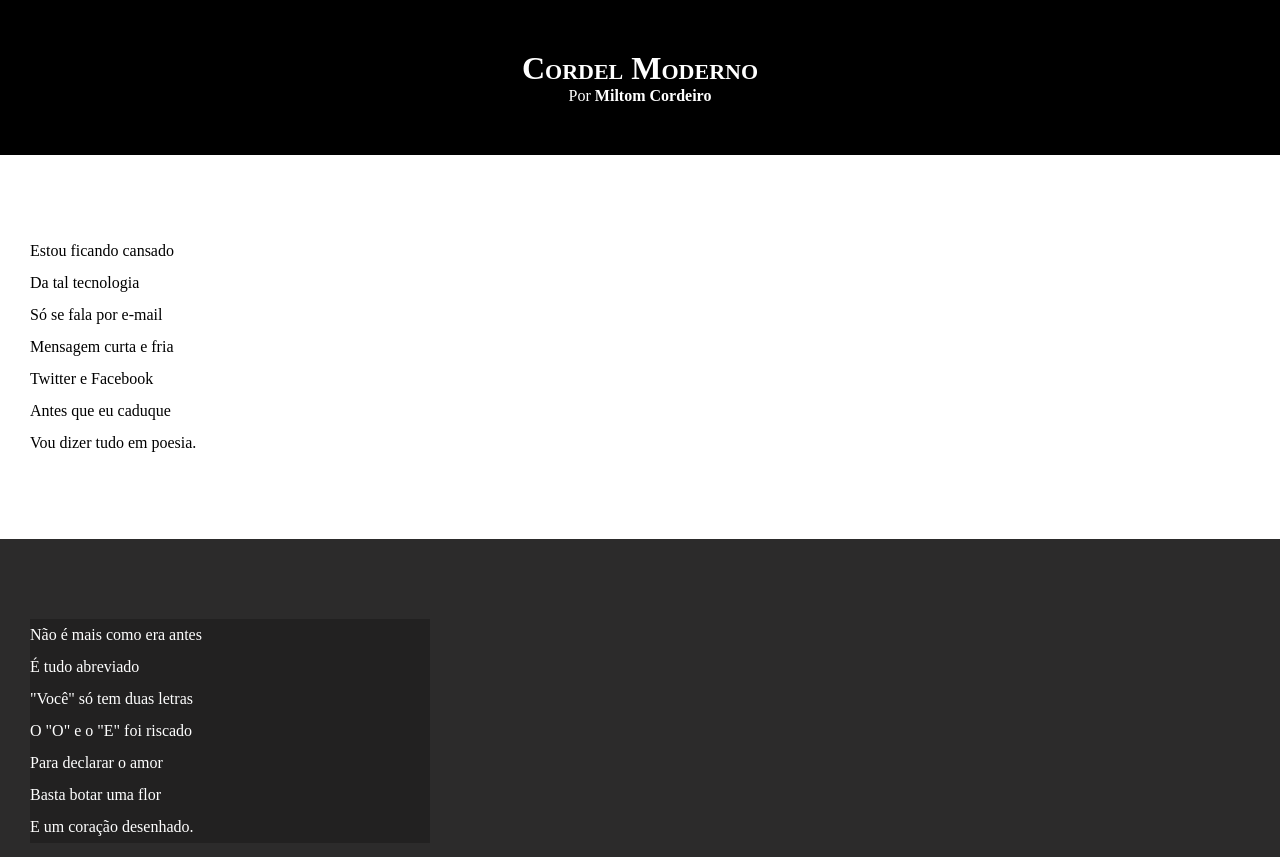
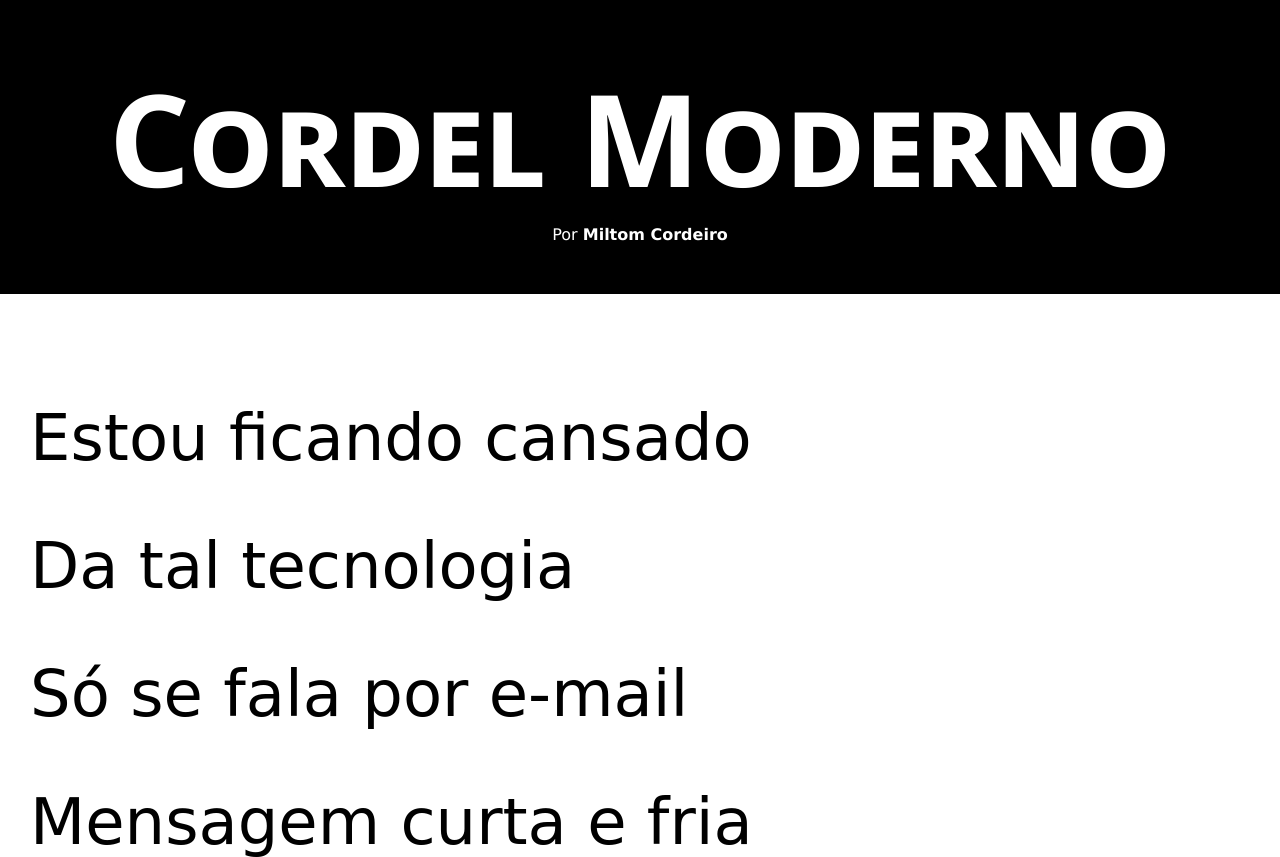
Before and after one commit to ManoTawn/html5-CSS3, a plain HTML site: page desafios/desafio012/index.html in a window 1280 px wide. Shown: the top 857 px of the page. Drawn offline with Linux system fonts and the light colour scheme.

Commit message:
Update style.css

```diff
--- a/desafios/desafio012/estilo/style.css
+++ b/desafios/desafio012/estilo/style.css
@@ -3,7 +3,20 @@
     padding: 0px;
 }
 
+@import url('https://fonts.googleapis.com/css2?family=Passion+One:wght@400;700;900&display=swap');
+
+@import url('https://fonts.googleapis.com/css2?family=Sriracha&display=swap');
+
+
+
+:root {
+    --font1: Verdana, Geneva, Tahoma, sans-serif;
+    --font2: "Passion One", serif;
+    --font3: "Sriracha", cursive;
+}
+
 html, body {
+    font-family: var(--font1);
     min-height: 100vh;
     background-color: darkgray;
 }
@@ -15,8 +28,10 @@ header {
 }
 
 header > h1 {
+    font-family: "Passion One", 'Segoe UI', Tahoma, Geneva, Verdana, sans-serif;
     padding-top: 50px;
     font-variant: small-caps;
+    font-size: 10vw;
 }
 
 header > p {
@@ -38,6 +53,8 @@ section {
     padding-bottom: 10vh;
     line-height: 2em;
     padding-left: 30px;
+    font-family: var(--font3);
+    font-size: 5vw;
 }
 
 section.normal {
@@ -52,7 +69,8 @@ section.imagem {
 
 section.imagem > p {
     background-color: rgba(0, 0, 0, 0.237);
-    width: 400px;
+    display: inline-block;
+    padding: 5px;
 }
 
 footer {
```
